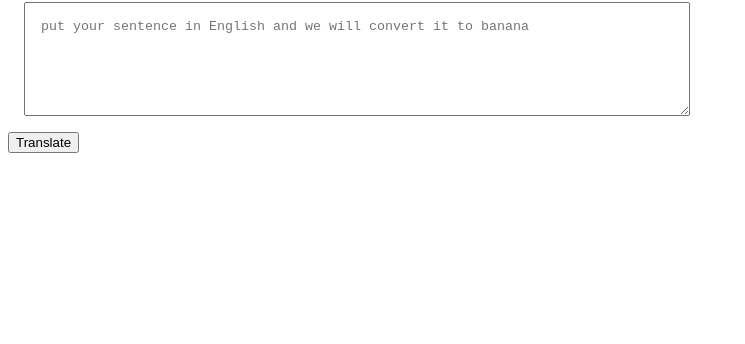
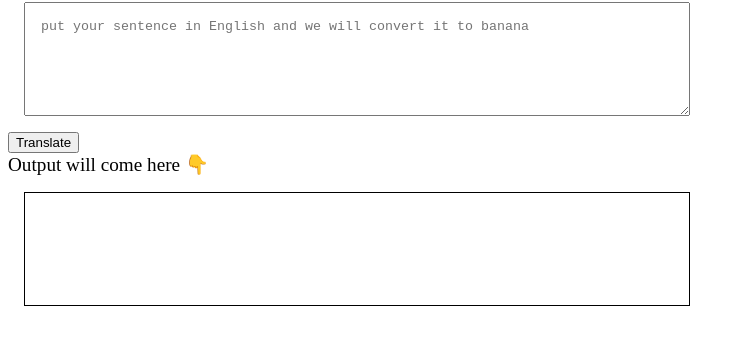
Before and after one commit to Shshankk/banana-speak, a plain HTML site: page index.html in a window 1280 px wide. Shown: the part 78-422 px from the top of the page, without its empty margins (0-745 px from the left). Drawn offline with Linux system fonts and the light colour scheme.

Commit message:
input output processing done

```diff
--- a/app.js
+++ b/app.js
@@ -1,10 +1,10 @@
 var btnTranslate = document.querySelector("#btn-translate");
 var txtInput = document.querySelector("#txt-input");
 console.log(txtInput);
+var outputDiv = document.querySelector("#output");
 
 function clickHandler() {
-  console.log("clicked");
-  console.log("input", txtInput.value);
+  outputDiv.innerText = "ajsjsjsjsjsjsj " + txtInput.value
 };
 
-btnTranslate.addEventListener("click", clickHandler)
+btnTranslate.addEventListener("click", clickHandler);
--- a/index.html
+++ b/index.html
@@ -15,6 +15,13 @@
         margin: 1rem;
         padding: 1rem;
       }
+      #output {
+        border: 1px solid black;
+        height: 10vh;
+        width: 50%;
+        margin: 1rem;
+        padding: 1rem;
+      }
     </style>
   </head>
   <body>
@@ -24,6 +31,8 @@
       placeholder="put your sentence in English and we will convert it to banana"
     ></textarea>
     <button id="btn-translate">Translate</button>
+    <div style="font-size: larger">Output will come here 👇</div>
+    <div id="output"></div>
     <script src="app.js" type="text/javascript"></script>
   </body>
 </html>
```
